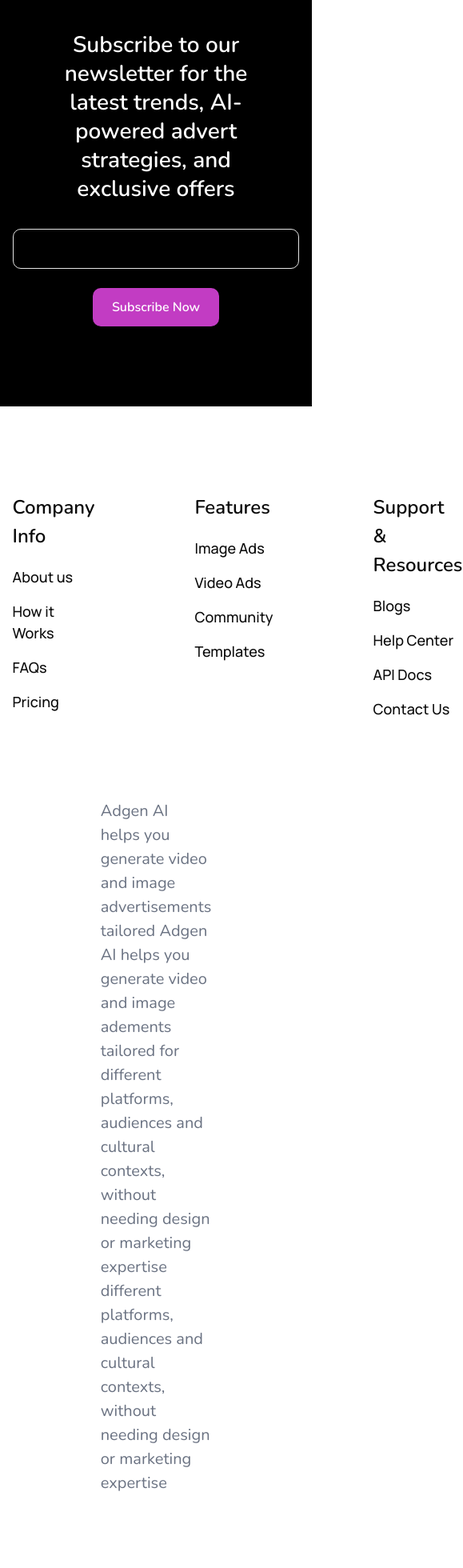
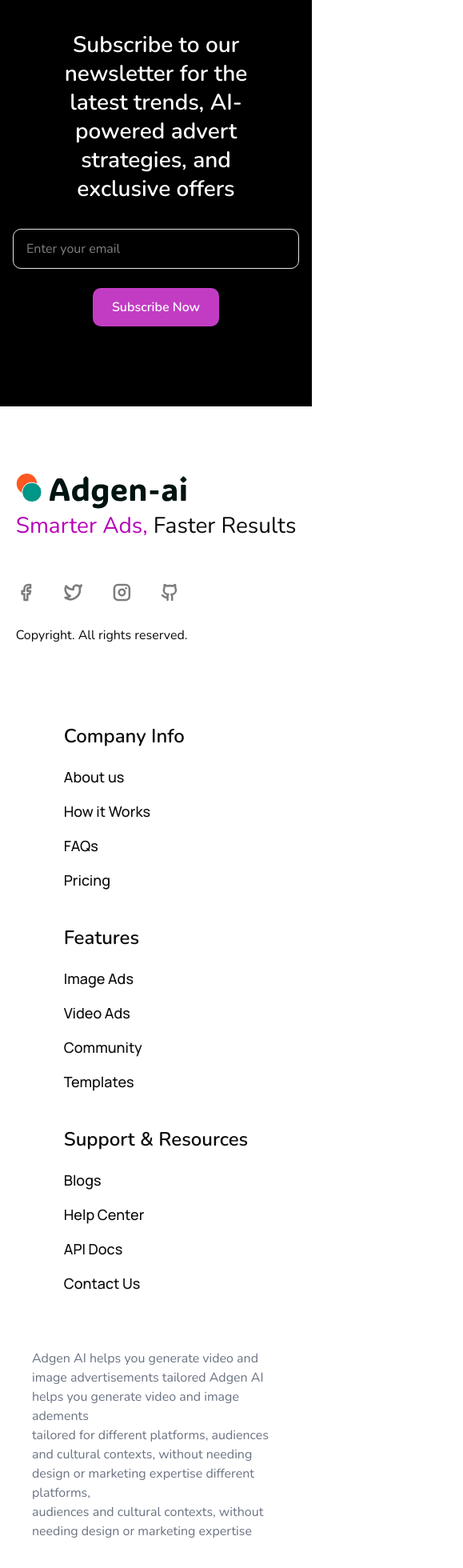
Before and after one commit to oyogbeche/AI-Ad-Gen-Frontend, a Next.js app: page / in a window 390 px wide. Shown: the part 6825-8785 px from the top of the page at 80% size, 579 px wide, since content can reach past the window. Built offline with nearby package versions, Linux system fonts and the light colour scheme.

Commit message:
UI changes

```diff
--- a/src/app/sections/footer.tsx
+++ b/src/app/sections/footer.tsx
@@ -34,7 +34,7 @@ const featureLinks = [
 const footer = () => {
   return (
     <section className="my-[78px] bg-white">
-        <section className="gap-[96px] flex justify-center items-center">
+        <section className="gap-[96px] flex flex-col lg:flex-row justify-center items-center">
       <div className="flex flex-col">
         <Image src={footerLogo} alt="footerlogo" />
         <p className="text-[28px] font-nunito">
@@ -50,7 +50,7 @@ const footer = () => {
         </div>
         <p>Copyright. All rights reserved.</p>
       </div>
-      <div className="flex gap-[125px]">
+      <div className="flex gap-10 lg:gap-[125px] flex-col lg:flex-row">
       <div className="flex flex-col gap-5">
         <p className="font-nunito font-semibold text-[24px]">Company Info</p>
         <div className="flex flex-col gap-4">
@@ -83,8 +83,8 @@ const footer = () => {
       </div>
       </div>
       </section>
-      <div className="mx-[180px] mt-[68px] flex justify-center items-center">
-        <p className="font-nunito text-[20px] text-gray-500">Adgen AI helps you generate video and image advertisements tailored Adgen AI helps you generate video and image adements <br />
+      <div className="lg:mx-[180px] mx-[40px] mt-[68px] flex justify-center items-center">
+        <p className="font-nunito lg:text-[20px] text-gray-500">Adgen AI helps you generate video and image advertisements tailored Adgen AI helps you generate video and image adements <br />
         tailored for different platforms, audiences and cultural contexts, without needing design or marketing expertise different platforms, <br />
          audiences and cultural contexts, without needing design or marketing expertise</p>
       </div>
--- a/src/app/sections/news-letter.tsx
+++ b/src/app/sections/news-letter.tsx
@@ -39,7 +39,7 @@ export default function NewsletterForm() {
             type="email"
             placeholder="Enter your email"
             {...register("email")}
-            className="w-full px-4 py-3 border rounded-lg text-black focus:outline-none"
+            className="w-full px-4 py-3 border rounded-lg text-white focus:outline-none"
           />
           {errors.email && (
             <p className="text-red-500 text-sm mt-1">{errors.email.message}</p>
```
